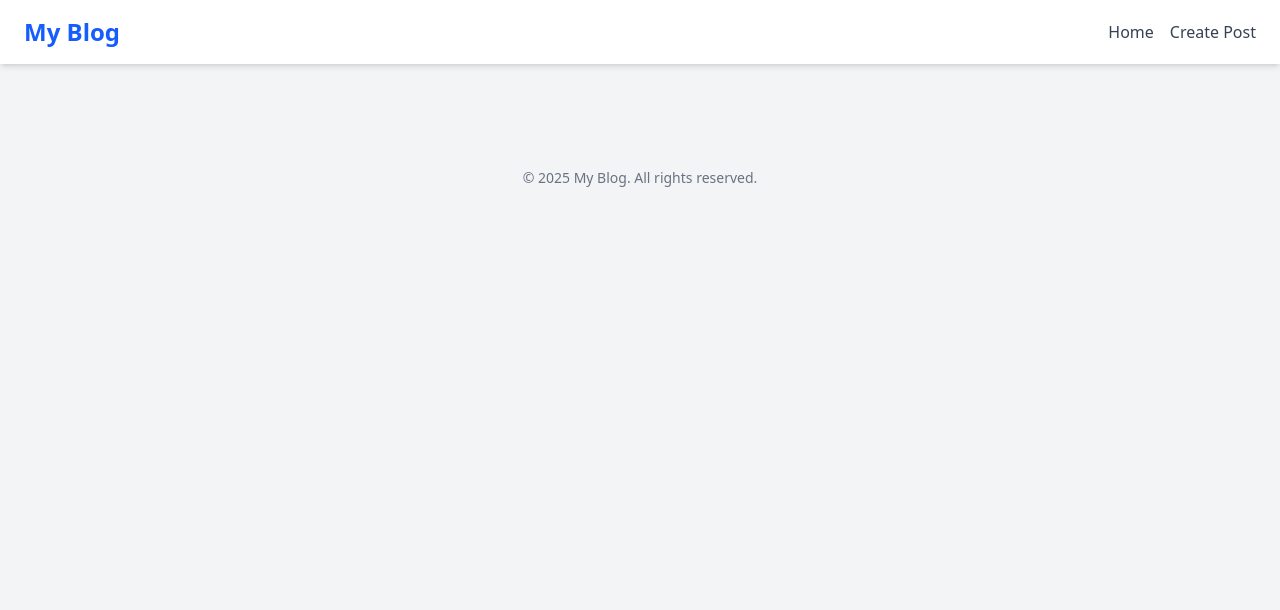
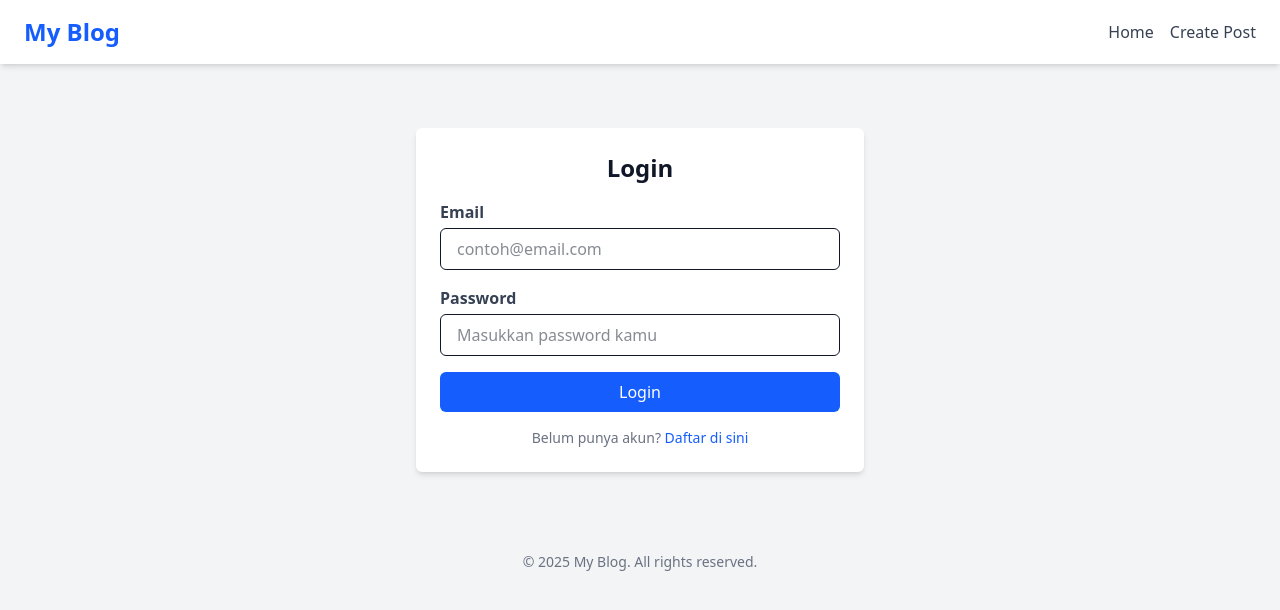
Before and after one commit to r6rap/learn-vue, a Vue app: page /login in a window 1280 px wide. Shown: the top 610 px of the page. Built offline with nearby package versions, Linux system fonts and the light colour scheme.

Commit message:
added several additional routers

```diff
--- a/src/router/index.js
+++ b/src/router/index.js
@@ -3,6 +3,8 @@ import HomeView from '../views/HomeView.vue'
 import CreatePost from '@/views/CreatePost.vue'
 import PostDetail from '@/views/PostDetail.vue'
 import EditPost from '@/views/EditPost.vue'
+import Register from '@/views/Register.vue'
+import Login from '@/views/Login.vue'
 
 const router = createRouter({
   history: createWebHistory(import.meta.env.BASE_URL),
@@ -13,21 +15,44 @@ const router = createRouter({
       component: HomeView,
     },
     {
+      path: '/login',
+      name: 'Login',
+      component: Login
+    },
+    {
+      path: '/register',
+      name: 'Register',
+      component: Register
+    },
+    {
       path: '/create/post',
       name: 'CreatePost',
-      component: CreatePost
+      component: CreatePost,
+      meta: { requiresAuth: true }
     },
     {
       path: '/detail/post/:id',
       name: 'PostDetail',
-      component: PostDetail
+      component: PostDetail,
+      meta: { requiresAuth: true }
     },
     {
       path: '/edit/post/:id',
       name: 'EditPost',
-      component: EditPost
-    }
+      component: EditPost,
+      meta: { requiresAuth: true }
+    },
   ],
 })
 
+// middleware check auth
+router.beforeEach((to, from, next) => {
+  const isAuthenticated = JSON.parse(localStorage.getItem('isAuthenticated'))
+  if (to.meta.requiresAuth && !isAuthenticated) {
+    next('/login')
+  } else {
+    next()
+  }
+})
+
 export default router
```
